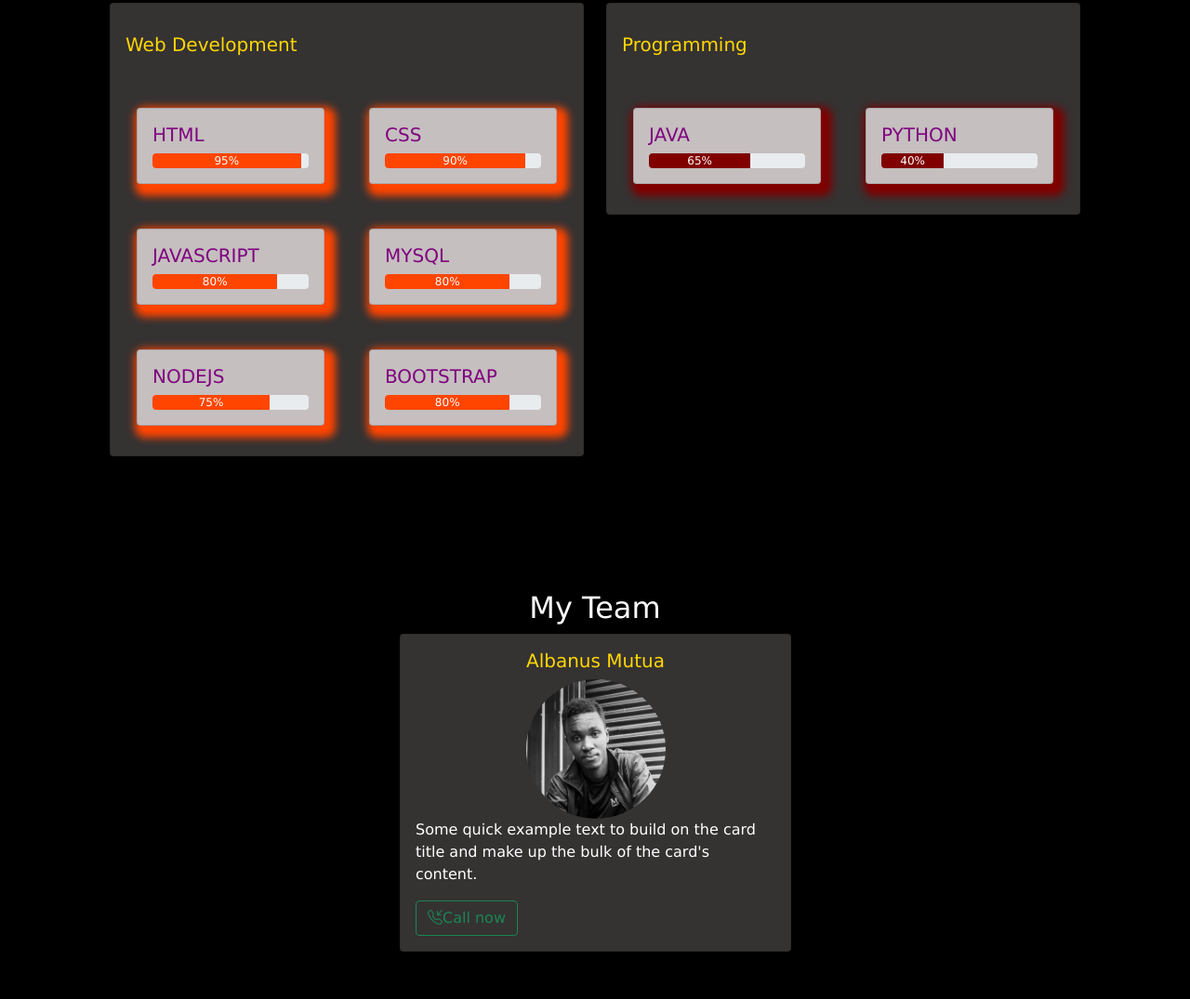
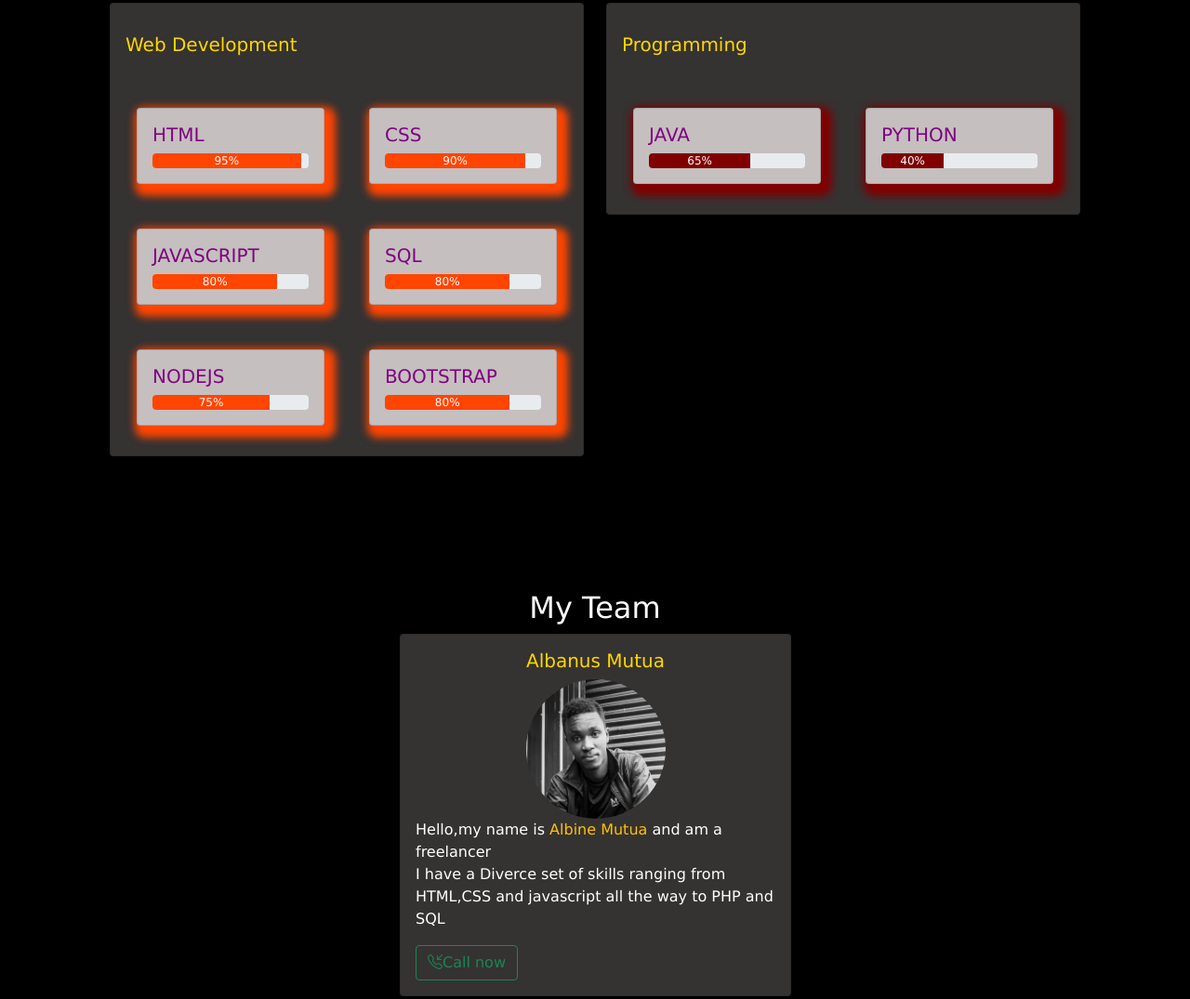
Before and after one commit to Rollins-Shadrack/portfolio, a plain HTML site: page index.html in a window 1280 px wide. Shown: the part 1534-2609 px from the top of the page at 93% size. Drawn offline with nearby package versions, Linux system fonts and the light colour scheme.

Commit message:
Update index.html
HJS

```diff
--- a/index.html
+++ b/index.html
@@ -151,7 +151,7 @@
                             <div class="col-md-6 g-5">
                                 <div style="background-color: rgb(197, 191, 191); box-shadow: 5px 6px 8px 7px orangered" class="tilt card">
                                     <div  class="card-body">
-                                        <h5 class="mode card-title">MYSQL</h5>
+                                        <h5 class="mode card-title">SQL</h5>
                                          <div class="progress">
                                             <div class="progress-bar " role="progressbar" style="width: 80%;background-color:orangered;" aria-valuenow="25" aria-valuemin="0" aria-valuemax="100">80%</div>
                                           </div>
@@ -228,7 +228,8 @@
                   <div class="text-center">
                     <img class="" style="width: 150px; height: 150px; border-radius: 50%;" src="images/albie.jpeg" alt="">
                   </div>
-                        <p class="card-text">Some quick example text to build on the card title and make up the bulk of the card's content.</p>
+                        <p class="card-text">Hello,my name is <span class="text-warning"> Albine Mutua</span> and am a freelancer <br/>
+                        I have a Diverce set of skills ranging from HTML,CSS and javascript all the way to PHP and SQL</p>
                         <div >
 
                             <a href="tel:+25491843265" class="btn btn-outline-success"><i class="bi bi-telephone-inbound"></i>Call now</a>
```
